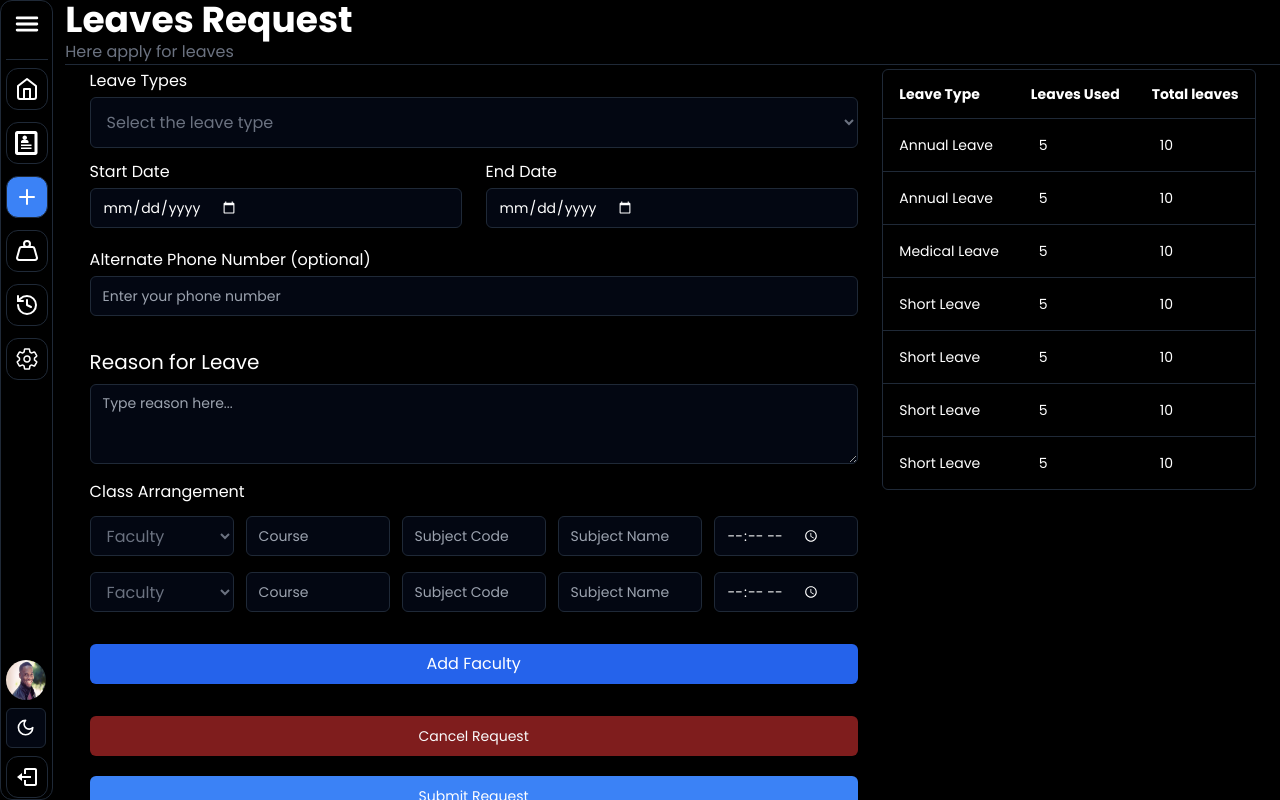
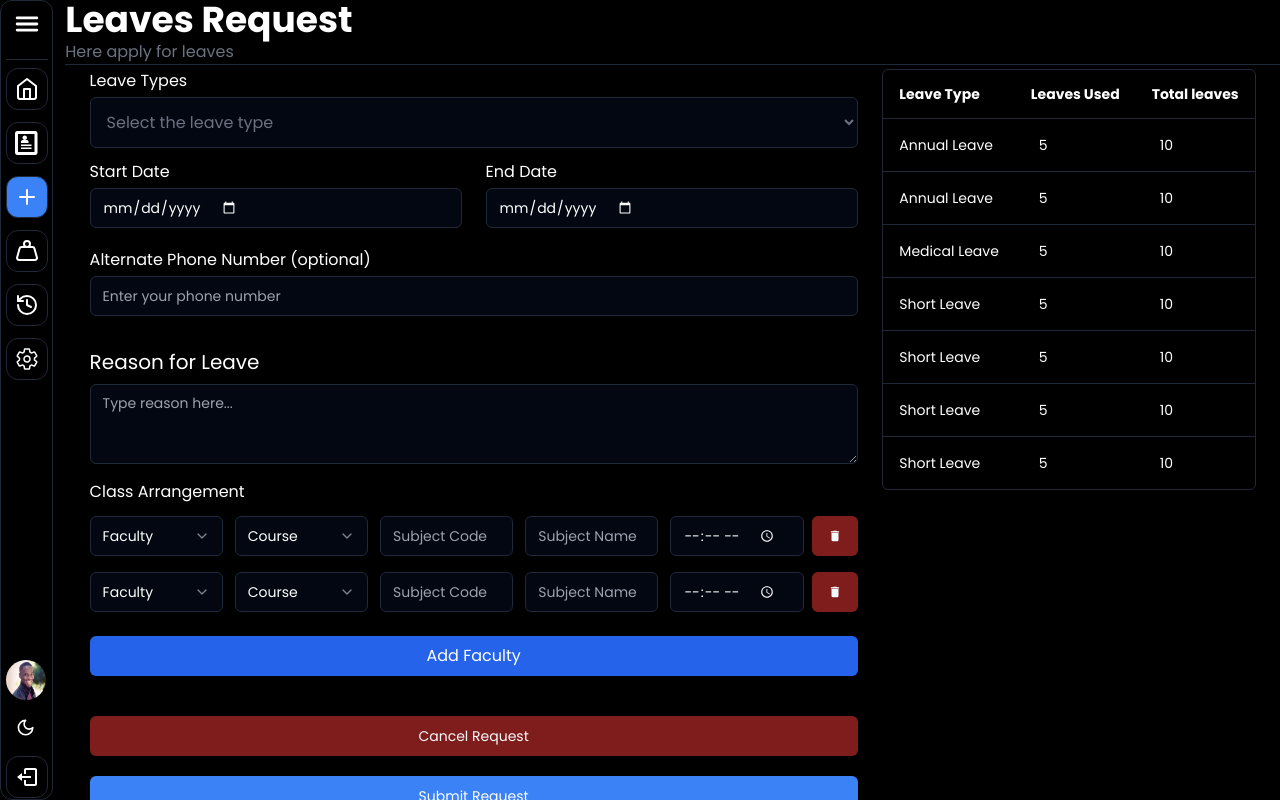
Before and after one commit to Aq7853gehc/leave_sm, a Next.js app: page /user/leavesrequest in a window 1280 px wide. Built offline with nearby package versions, Linux system fonts and the light colour scheme.

Commit message:
theme fucntionality , delete funcionality , and other things

```diff
--- a/app/globals.css
+++ b/app/globals.css
@@ -21,7 +21,7 @@
     --destructive: 0 84.2% 60.2%;
     --destructive-foreground: 210 20% 98%;
     --border: 220 13% 91%;
-    --input: 220 13% 91%;
+    --input: 0 1% 30%;
     --ring: 224 71.4% 4.1%;
     --radius: 0.5rem;
     --chart-1: 12 76% 61%;
--- a/app/user/leavesrequest/page.tsx
+++ b/app/user/leavesrequest/page.tsx
@@ -8,7 +8,15 @@
 import React, { useState, ChangeEvent, FormEvent } from "react";
 import { DataTable } from "../leavebalance/data-table";
 import { balanceColumns } from "../leavebalance/columns";
-import { bal, faculty } from "@/constants/data";
+import { bal, courses, faculty } from "@/constants/data";
+import {
+  Select,
+  SelectContent,
+  SelectItem,
+  SelectTrigger,
+  SelectValue,
+} from "@/components/ui/select";
+import { MdDelete } from "react-icons/md";
 
 interface FormData {
   leaveType: string;
@@ -53,16 +61,17 @@
   };
   const handleLeaveTypeChange = (
     event: React.ChangeEvent<HTMLSelectElement>
-
   ) => {
-
     setFormData((prevState) => ({
       ...prevState,
       leaveType: event.target.value,
     }));
   };
 
-  const [faculties, setFaculties] = useState([{ faculty: "" },{faculty:""}]);
+  const [faculties, setFaculties] = useState([
+    { faculty: "" },
+    { faculty: "" },
+  ]);
   const handleFacultyChange = (
     index: number,
     event: React.ChangeEvent<HTMLSelectElement>
@@ -75,11 +84,19 @@
   const addFaculty = (e: React.MouseEvent<HTMLButtonElement>) => {
     e.preventDefault();
     setFaculties([...faculties, { faculty: "" }]);
-    console.log(faculties)
+    console.log(faculties);
   };
-  const [count, setCount] = useState(1);
+  const deleteFaculty = (
+    index: number,
+    e: React.MouseEvent<HTMLButtonElement>
+  ) => {
+    e.preventDefault();
+    setFaculties(faculties.filter((_, i) => i !== index));
+    console.log(faculties);
+  };
+
   return (
-    <div className="h-screen w-full flex flex-col ">
+    <div className="h-screen w-full flex flex-col overflow-scroll pb-2 no-scrollbar">
       <h1 className="text-4xl font-bold">Leaves Request</h1>
       <p className="text-base text-gray-500">Here apply for leaves</p>
       <Separator className="mb-1" />
@@ -105,6 +122,19 @@
                   <option value={i.value}>{i.leaveType}</option>
                 ))}
               </select>
+
+              {/* I want to integrate with shadcn but not work here if you find out */}
+              {/* <Select onValueChange={handleLeaveTypeChange} defaultValue={formData.leaveType}>
+        <SelectTrigger >
+          <SelectValue placeholder="Select Leave Type" />
+        </SelectTrigger>
+        <SelectContent>
+
+          {bal.map((i)=>(
+            <SelectItem value={i.value}>{i.leaveType}</SelectItem>
+          ))}
+        </SelectContent>
+      </Select> */}
             </div>
             <div className="-mx-3 flex flex-wrap">
               <div className="w-full px-3 sm:w-1/2">
@@ -229,25 +259,32 @@
               </div>
             </div>
 
-            <div className="my-2 pt-2 flex flex-col gap-3">
+            <div className="my-2 py-2 flex flex-col gap-3  ">
               <label>Class Arrangement</label>
 
               <div className="flex flex-col gap-4">
                 {faculties.map((data, index) => (
+                  <div className="flex gap-2">
                     <ClassArrang
                       key={index}
                       fa={data.faculty}
                       handle={(event) => handleFacultyChange(index, event)}
                     />
+                    <Button
+                      variant={"destructive"}
+                      onClick={(e) => deleteFaculty(index, e)}
+                    >
+                      <MdDelete />
+                    </Button>
+                  </div>
                 ))}
                 <button
                   onClick={addFaculty}
-                  className="mt-4 px-4 py-2 bg-blue-600 text-white rounded-md"
+                  className="mt-2 px-4 py-2 bg-blue-600 text-white rounded-md"
                 >
                   Add Faculty
                 </button>
               </div>
-
             </div>
             <div className="mt-8 flex flex-wrap md:justify-between  flex-col gap-5 ">
               <Button variant="destructive" type="reset">
@@ -282,33 +319,46 @@
 
 export default LeaveRequest;
 
-
-
 type ClassProps = {
-  fa:string,
-  handle:(e:React.ChangeEvent<HTMLSelectElement>)=>void
-}
-const ClassArrang = ({fa,handle}:ClassProps) => (
+  fa: string;
+  handle: (e: React.ChangeEvent<HTMLSelectElement>) => void;
+};
+const ClassArrang = ({ fa, handle }: ClassProps) => (
   <div className="grid grid-cols-1 md:grid-cols-5 gap-3">
     <div>
-      <select
-        className="w-full h-10 rounded-md border border-input bg-background py-1.5 px-3 text-base font-medium text-[#6B7280] outline-none focus:border-blue-600 focus:shadow-md"
-        name="faculty"
-        id="faculty"
-        value={fa}
-        onChange={handle}
-      >
-        <option value={""}>Faculty</option>
+      {/* shadcn select here */}
+
+      <Select>
+        <SelectTrigger>
+          <SelectValue placeholder="Faculty" />
+        </SelectTrigger>
+        <SelectContent>
+          {/* <SelectItem value="light">Light</SelectItem>
+          <SelectItem value="dark">Dark</SelectItem>
+          <SelectItem value="system">System</SelectItem> */}
           {faculty.map((i) => (
-          <option key={i.name} value={i.name}>
-            {i.name}
-          </option>
+            <SelectItem value={i.name}>{i.name}</SelectItem>
           ))}
-      </select>
+        </SelectContent>
+      </Select>
     </div>
-    <Input type="text" placeholder="Course" />
+    <Select>
+      <SelectTrigger>
+        <SelectValue placeholder="Course" />
+      </SelectTrigger>
+      <SelectContent>
+        {/* <SelectItem value="light">Light</SelectItem>
+          <SelectItem value="dark">Dark</SelectItem>
+          <SelectItem value="system">System</SelectItem> */}
+        {courses.map((i) => (
+          <SelectItem value={i.name}>{i.name}</SelectItem>
+        ))}
+      </SelectContent>
+    </Select>
+    {/* <Input type="text" placeholder="Course" /> */}
     <Input type="text" placeholder="Subject Code" />
     <Input type="text" placeholder="Subject Name" />
     <Input type="time" />
+    {/* <Button onClick={() => deleteFaculty(index)}>Delete</Button> */}
   </div>
 );
--- a/components/Iconbar.tsx
+++ b/components/Iconbar.tsx
@@ -159,7 +159,8 @@
           </Tooltip>
         </TooltipProvider>
         {/* Theme Toggle icon */}
-        <ThemeToggle />
+        {path!=="/user/setting"&&(<ThemeToggle />)}
+        {/* <ThemeToggle /> */}
         {/* Logout icon  */}
         <TooltipProvider>
           <Tooltip>
--- a/components/ThemeToggle.tsx
+++ b/components/ThemeToggle.tsx
@@ -18,7 +18,7 @@
   return (
     <DropdownMenu>
       <DropdownMenuTrigger asChild>
-        <Button variant="outline" size="icon" className="dark:text-white">
+        <Button variant="ghost" size="icon" className="dark:text-white">
           <Sun className="h-[1.2rem] w-[1.2rem] rotate-0 scale-100 transition-all dark:-rotate-90 dark:scale-0" />
           <Moon className="absolute h-[1.2rem] w-[1.2rem] rotate-90 scale-0 transition-all dark:rotate-0 dark:scale-100" />
           <span className="sr-only">Toggle theme</span>
--- /dev/null
+++ b/components/ui/select.tsx
@@ -0,0 +1,160 @@
+"use client"
+
+import * as React from "react"
+import * as SelectPrimitive from "@radix-ui/react-select"
+import { Check, ChevronDown, ChevronUp } from "lucide-react"
+
+import { cn } from "@/lib/utils"
+
+const Select = SelectPrimitive.Root
+
+const SelectGroup = SelectPrimitive.Group
+
+const SelectValue = SelectPrimitive.Value
+
+const SelectTrigger = React.forwardRef<
+  React.ElementRef<typeof SelectPrimitive.Trigger>,
+  React.ComponentPropsWithoutRef<typeof SelectPrimitive.Trigger>
+>(({ className, children, ...props }, ref) => (
+  <SelectPrimitive.Trigger
+    ref={ref}
+    className={cn(
+      "flex h-10 w-full items-center justify-between rounded-md border border-input bg-background px-3 py-2 text-sm ring-offset-background placeholder:text-muted-foreground focus:outline-none focus:ring-1 focus:ring-blue-400 focus:ring-offset-2 disabled:cursor-not-allowed disabled:opacity-50 [&>span]:line-clamp-1 focus-visible:ring-blue-400",
+      className
+    )}
+    {...props}
+  >
+    {children}
+    <SelectPrimitive.Icon asChild>
+      <ChevronDown className="h-4 w-4 opacity-50" />
+    </SelectPrimitive.Icon>
+  </SelectPrimitive.Trigger>
+))
+SelectTrigger.displayName = SelectPrimitive.Trigger.displayName
+
+const SelectScrollUpButton = React.forwardRef<
+  React.ElementRef<typeof SelectPrimitive.ScrollUpButton>,
+  React.ComponentPropsWithoutRef<typeof SelectPrimitive.ScrollUpButton>
+>(({ className, ...props }, ref) => (
+  <SelectPrimitive.ScrollUpButton
+    ref={ref}
+    className={cn(
+      "flex cursor-default items-center justify-center py-1",
+      className
+    )}
+    {...props}
+  >
+    <ChevronUp className="h-4 w-4" />
+  </SelectPrimitive.ScrollUpButton>
+))
+SelectScrollUpButton.displayName = SelectPrimitive.ScrollUpButton.displayName
+
+const SelectScrollDownButton = React.forwardRef<
+  React.ElementRef<typeof SelectPrimitive.ScrollDownButton>,
+  React.ComponentPropsWithoutRef<typeof SelectPrimitive.ScrollDownButton>
+>(({ className, ...props }, ref) => (
+  <SelectPrimitive.ScrollDownButton
+    ref={ref}
+    className={cn(
+      "flex cursor-default items-center justify-center py-1",
+      className
+    )}
+    {...props}
+  >
+    <ChevronDown className="h-4 w-4" />
+  </SelectPrimitive.ScrollDownButton>
+))
+SelectScrollDownButton.displayName =
+  SelectPrimitive.ScrollDownButton.displayName
+
+const SelectContent = React.forwardRef<
+  React.ElementRef<typeof SelectPrimitive.Content>,
+  React.ComponentPropsWithoutRef<typeof SelectPrimitive.Content>
+>(({ className, children, position = "popper", ...props }, ref) => (
+  <SelectPrimitive.Portal>
+    <SelectPrimitive.Content
+      ref={ref}
+      className={cn(
+        "relative z-50 max-h-96 min-w-[8rem] overflow-hidden rounded-md border bg-popover text-popover-foreground shadow-md data-[state=open]:animate-in data-[state=closed]:animate-out data-[state=closed]:fade-out-0 data-[state=open]:fade-in-0 data-[state=closed]:zoom-out-95 data-[state=open]:zoom-in-95 data-[side=bottom]:slide-in-from-top-2 data-[side=left]:slide-in-from-right-2 data-[side=right]:slide-in-from-left-2 data-[side=top]:slide-in-from-bottom-2",
+        position === "popper" &&
+          "data-[side=bottom]:translate-y-1 data-[side=left]:-translate-x-1 data-[side=right]:translate-x-1 data-[side=top]:-translate-y-1",
+        className
+      )}
+      position={position}
+      {...props}
+    >
+      <SelectScrollUpButton />
+      <SelectPrimitive.Viewport
+        className={cn(
+          "p-1",
+          position === "popper" &&
+            "h-[var(--radix-select-trigger-height)] w-full min-w-[var(--radix-select-trigger-width)]"
+        )}
+      >
+        {children}
+      </SelectPrimitive.Viewport>
+      <SelectScrollDownButton />
+    </SelectPrimitive.Content>
+  </SelectPrimitive.Portal>
+))
+SelectContent.displayName = SelectPrimitive.Content.displayName
+
+const SelectLabel = React.forwardRef<
+  React.ElementRef<typeof SelectPrimitive.Label>,
+  React.ComponentPropsWithoutRef<typeof SelectPrimitive.Label>
+>(({ className, ...props }, ref) => (
+  <SelectPrimitive.Label
+    ref={ref}
+    className={cn("py-1.5 pl-8 pr-2 text-sm font-semibold", className)}
+    {...props}
+  />
+))
+SelectLabel.displayName = SelectPrimitive.Label.displayName
+
+const SelectItem = React.forwardRef<
+  React.ElementRef<typeof SelectPrimitive.Item>,
+  React.ComponentPropsWithoutRef<typeof SelectPrimitive.Item>
+>(({ className, children, ...props }, ref) => (
+  <SelectPrimitive.Item
+    ref={ref}
+    className={cn(
+      "relative flex w-full cursor-default select-none items-center rounded-sm py-1.5 pl-8 pr-2 text-sm outline-none focus:bg-accent focus:text-accent-foreground data-[disabled]:pointer-events-none data-[disabled]:opacity-50",
+      className
+    )}
+    {...props}
+  >
+    <span className="absolute left-2 flex h-3.5 w-3.5 items-center justify-center">
+      <SelectPrimitive.ItemIndicator>
+        <Check className="h-4 w-4" />
+      </SelectPrimitive.ItemIndicator>
+    </span>
+
+    <SelectPrimitive.ItemText>{children}</SelectPrimitive.ItemText>
+  </SelectPrimitive.Item>
+))
+SelectItem.displayName = SelectPrimitive.Item.displayName
+
+const SelectSeparator = React.forwardRef<
+  React.ElementRef<typeof SelectPrimitive.Separator>,
+  React.ComponentPropsWithoutRef<typeof SelectPrimitive.Separator>
+>(({ className, ...props }, ref) => (
+  <SelectPrimitive.Separator
+    ref={ref}
+    className={cn("-mx-1 my-1 h-px bg-muted", className)}
+    {...props}
+  />
+))
+SelectSeparator.displayName = SelectPrimitive.Separator.displayName
+
+export {
+  Select,
+  SelectGroup,
+  SelectValue,
+  SelectTrigger,
+  SelectContent,
+  SelectLabel,
+  SelectItem,
+  SelectSeparator,
+  SelectScrollUpButton,
+  SelectScrollDownButton,
+}
--- a/constants/data.ts
+++ b/constants/data.ts
@@ -6,8 +6,7 @@
     text: "taken from this year",
     rules:
       "this the rule for causal leaves that you can only take 5 holiday addition is not allowed",
-    value:"annual"
-
+    value: "annual",
   },
   {
     leaveType: "Annual Leave",
@@ -16,8 +15,7 @@
     text: "taken from this year",
     rules:
       "this the rule for causal leaves that you can only take 5 holiday addition is not allowed",
-    value:"annual"
-
+    value: "annual",
   },
   {
     leaveType: "Medical Leave",
@@ -26,8 +24,7 @@
     text: "taken from this year",
     rules:
       "this the rule for causal leaves that you can only take 5 holiday addition is not allowed",
-    value:"medical"
-
+    value: "medical",
   },
   {
     leaveType: "Short Leave",
@@ -36,8 +33,7 @@
     text: "taken from this year",
     rules:
       "this the rule for causal leaves that you can only take 5 holiday addition is not allowed",
-    value:"short"
-
+    value: "short",
   },
   {
     leaveType: "Short Leave",
@@ -46,8 +42,7 @@
     text: "taken from this year",
     rules:
       "this the rule for causal leaves that you can only take 5 holiday addition is not allowed",
-    value:"short"
-
+    value: "short",
   },
   {
     leaveType: "Short Leave",
@@ -56,8 +51,7 @@
     text: "taken from this year",
     rules:
       "this the rule for causal leaves that you can only take 5 holiday addition is not allowed",
-    value:"short"
-
+    value: "short",
   },
   {
     leaveType: "Short Leave",
@@ -66,19 +60,37 @@
     text: "taken from this year",
     rules:
       "this the rule for causal leaves that you can only take 5 holiday addition is not allowed",
-    value:"short"
+    value: "short",
+  },
+];
 
+export const faculty: Faculty[] = [
+  {
+    id: "1",
+    name: "Amandeep",
+    phone: 2337894789,
+    email: "aamm@gmail.com",
+  },
+  {
+    id: "2",
+    name: "Charan",
+    phone: 2337894789,
+    email: "aamm@gmail.com",
+  },
+  {
+    id: "3",
+    name: "Poonam",
+    phone: 2337894789,
+    email: "aamm@gmail.com",
+  },
+  {
+    id: "4",
+    name: "Vishal",
+    phone: 2337894789,
+    email: "aamm@gmail.com",
   },
 
 ];
-
-export const faculty:Faculty[]=[
-  {
-    name:"Amandeep",
-    phone:2337894789,
-    email:"aamm@gmail.com"
-  }
-]
 
 export const chart: Chart = {
   labels: ["Pending", "Approved", "Cancel"],
@@ -130,3 +142,18 @@
   isActive: true,
   role: "REGULAR",
 };
+
+export const courses: Course[] = [
+  {
+    name: "BCA",
+    section: 1,
+  },
+  {
+    name: "Bcom",
+    section: 1,
+  },
+  {
+    name: "BBA",
+    section: 1,
+  },
+];
--- a/package.json
+++ b/package.json
@@ -15,6 +15,7 @@
     "@radix-ui/react-dropdown-menu": "^2.1.1",
     "@radix-ui/react-label": "^2.1.0",
     "@radix-ui/react-popover": "^1.1.1",
+    "@radix-ui/react-select": "^2.1.1",
     "@radix-ui/react-separator": "^1.1.0",
     "@radix-ui/react-slot": "^1.1.0",
     "@radix-ui/react-tabs": "^1.1.0",
--- a/typing.d.ts
+++ b/typing.d.ts
@@ -27,7 +27,13 @@
 };
 
 type Faculty = {
+  id:string,
   name:string,
   phone:number,
   email:string
 }
+
+type Course = {
+  name:string,
+  section:number,
+}
```
Also changed, not shown: app/user/setting/page.tsx (+12 -4 lines), 1 other file (tests, documents, lock files or other folders). Lines whose indentation alone changed are shown as unchanged.
